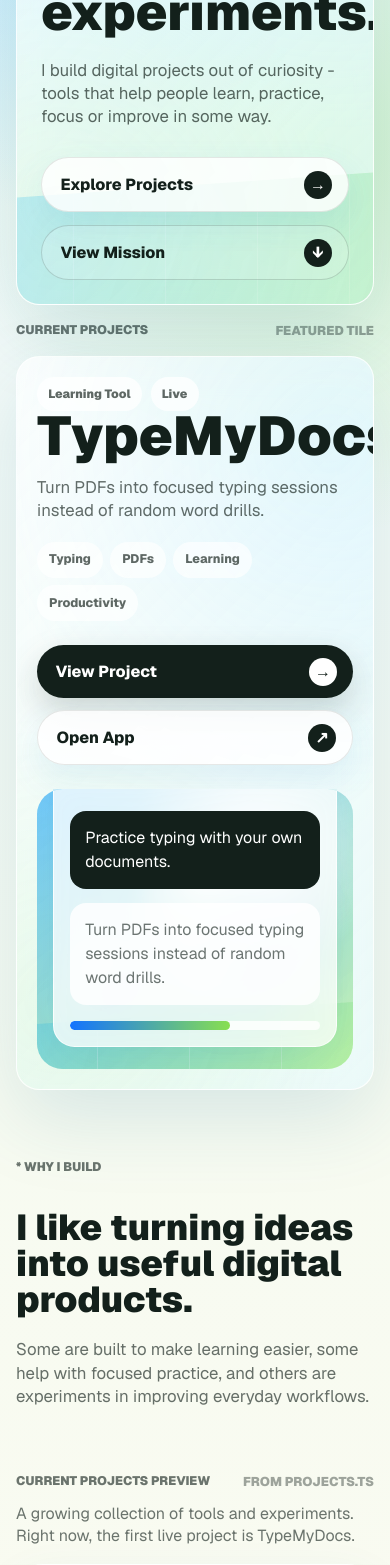
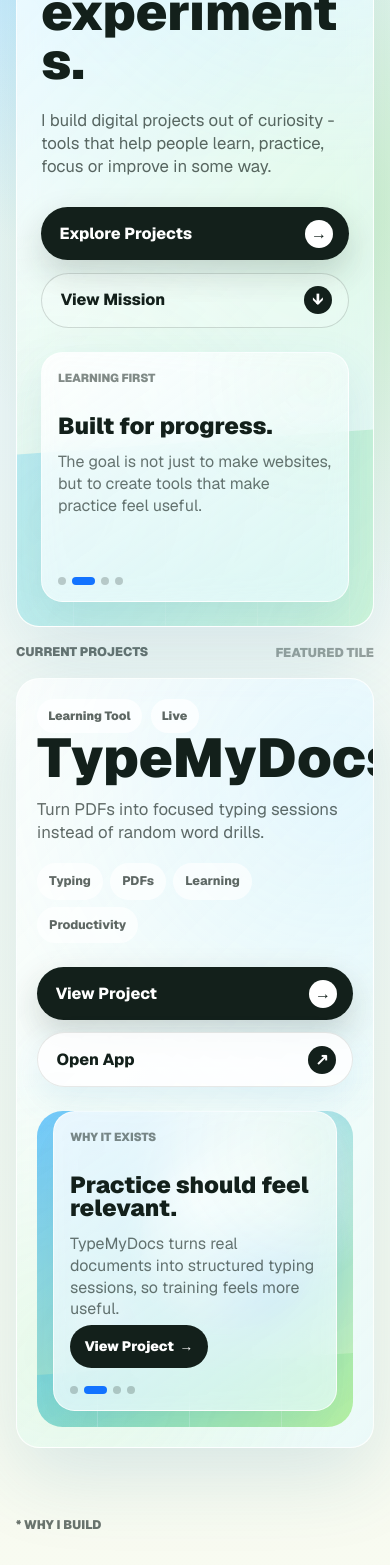
Before and after one commit to constiloool/constantin-project-hub, a Next.js app: page / in a window 390 px wide. Shown: the part 432-1997 px from the top of the page. Built offline with nearby package versions, Linux system fonts and the light colour scheme.

Commit message:
feat: add rotating info tiles and fix text overlap

```diff
--- a/src/app/globals.css
+++ b/src/app/globals.css
@@ -270,6 +270,19 @@ button {
   padding: clamp(1.5rem, 5vw, 3.5rem);
 }
 
+.hero-layout {
+  position: relative;
+  z-index: 1;
+  display: grid;
+  grid-template-columns: minmax(0, 1fr) minmax(280px, 0.42fr);
+  gap: clamp(1.5rem, 4vw, 3rem);
+  align-items: end;
+}
+
+.hero-main {
+  min-width: 0;
+}
+
 .hero-panel::before,
 .showcase-visual::before {
   content: "";
@@ -280,6 +293,7 @@ button {
     linear-gradient(110deg, rgba(0, 173, 255, 0.2), rgba(136, 230, 98, 0.28)),
     repeating-linear-gradient(90deg, rgba(255, 255, 255, 0.35) 0 1px, transparent 1px 92px);
   transform: skewY(-4deg);
+  pointer-events: none;
 }
 
 .hero-topline,
@@ -306,6 +320,7 @@ button {
   line-height: 0.92;
   letter-spacing: 0;
   animation: rise 700ms ease both;
+  overflow-wrap: anywhere;
 }
 
 .hero-copy {
@@ -407,6 +422,8 @@ button {
 
 .showcase-visual {
   position: relative;
+  display: flex;
+  align-items: flex-end;
   min-height: 360px;
   overflow: hidden;
   border-radius: 1.6rem;
@@ -417,6 +434,7 @@ button {
 
 .aero-orb {
   position: absolute;
+  z-index: 0;
   border-radius: 999px;
   background:
     radial-gradient(circle at 34% 28%, rgba(255, 255, 255, 0.95), transparent 18%),
@@ -449,6 +467,104 @@ button {
   color: #13201b;
   box-shadow: 0 22px 60px rgba(31, 117, 157, 0.13);
   backdrop-filter: blur(12px);
+}
+
+.rotating-tile {
+  position: relative;
+  z-index: 2;
+  display: flex;
+  min-height: 270px;
+  min-width: 0;
+  flex-direction: column;
+  justify-content: space-between;
+  overflow: hidden;
+  border: 1px solid rgba(255, 255, 255, 0.72);
+  border-radius: 1.35rem;
+  background:
+    linear-gradient(145deg, rgba(255, 255, 255, 0.86), rgba(231, 250, 255, 0.72)),
+    radial-gradient(circle at 90% 10%, rgba(136, 223, 80, 0.22), transparent 9rem);
+  padding: 1.15rem;
+  box-shadow: 0 18px 48px rgba(31, 117, 157, 0.12);
+  backdrop-filter: blur(12px);
+}
+
+.hero-info-tile {
+  align-self: end;
+  height: 300px;
+}
+
+.featured-rotator {
+  width: min(100%, 430px);
+  height: 312px;
+  margin: auto auto 1.1rem;
+}
+
+.principle-rotator {
+  height: 260px;
+}
+
+.rotating-tile-content {
+  display: flex;
+  flex: 1;
+  min-height: 0;
+  flex-direction: column;
+  animation: tileFade 420ms ease both;
+}
+
+.rotating-tile-label {
+  color: rgba(19, 32, 27, 0.52);
+  font-size: 0.73rem;
+  font-weight: 900;
+  text-transform: uppercase;
+}
+
+.rotating-tile h3 {
+  margin-top: 1.8rem;
+  color: #13201b;
+  font-size: clamp(1.45rem, 3vw, 2.25rem);
+  font-weight: 900;
+  line-height: 0.98;
+  overflow-wrap: anywhere;
+}
+
+.rotating-tile p {
+  margin-top: 0.85rem;
+  color: rgba(19, 32, 27, 0.62);
+  line-height: 1.35;
+}
+
+.rotating-tile-link {
+  display: inline-flex;
+  align-items: center;
+  gap: 0.35rem;
+  width: fit-content;
+  margin-top: auto;
+  border-radius: 999px;
+  background: #13201b;
+  color: white;
+  padding: 0.72rem 0.9rem;
+  font-size: 0.86rem;
+  font-weight: 850;
+}
+
+.rotating-tile-dots {
+  display: flex;
+  gap: 0.38rem;
+  margin-top: 1.1rem;
+}
+
+.rotating-tile-dots button {
+  height: 0.5rem;
+  width: 0.5rem;
+  border: 0;
+  border-radius: 999px;
+  background: rgba(19, 32, 27, 0.22);
+  padding: 0;
+}
+
+.rotating-tile-dots button[aria-pressed="true"] {
+  width: 1.45rem;
+  background: #1373ff;
 }
 
 .showcase-device {
@@ -700,6 +816,10 @@ button {
   grid-template-columns: repeat(3, 1fr);
 }
 
+.values-grid-mixed {
+  align-items: stretch;
+}
+
 .value-card,
 .mini-project {
   min-height: 190px;
@@ -880,6 +1000,17 @@ button {
   }
 }
 
+@keyframes tileFade {
+  from {
+    opacity: 0;
+    transform: translateY(8px);
+  }
+  to {
+    opacity: 1;
+    transform: translateY(0);
+  }
+}
+
 @media (prefers-reduced-motion: reduce) {
   *,
   *::before,
@@ -893,6 +1024,7 @@ button {
 
 @media (max-width: 900px) {
   .showcase-card,
+  .hero-layout,
   .section-grid,
   .project-hero,
   .project-card-body {
@@ -910,6 +1042,10 @@ button {
 
   .showcase-visual {
     min-height: 320px;
+  }
+
+  .hero-info-tile {
+    height: 250px;
   }
 }
 
@@ -1006,9 +1142,22 @@ button {
     min-height: 280px;
   }
 
-  .showcase-device {
-    left: 1rem;
-    right: 1rem;
+  .featured-rotator {
+    width: calc(100% - 2rem);
+    margin: auto 1rem 1rem;
+  }
+
+  .rotating-tile {
+    min-height: 230px;
+    padding: 1rem;
+  }
+
+  .principle-rotator {
+    height: 250px;
+  }
+
+  .featured-rotator {
+    height: 300px;
   }
 
   .detail-mockup-header {
--- a/src/app/page.tsx
+++ b/src/app/page.tsx
@@ -1,15 +1,64 @@
 import Link from "next/link";
 import { ProjectCard } from "@/components/ProjectCard";
 import { ProjectShowcase } from "@/components/ProjectShowcase";
+import { RotatingInfoTile } from "@/components/RotatingInfoTile";
 import { projects } from "@/data/projects";
 
 const featuredProject = projects.find((project) => project.featured) ?? projects[0];
 
 export default function Home() {
+  const missionSlides = [
+    {
+      label: "WHY I BUILD",
+      title: "Ideas become tools.",
+      text: "I turn small ideas into digital projects that help people learn, practice or improve.",
+    },
+    {
+      label: "LEARNING FIRST",
+      title: "Built for progress.",
+      text: "The goal is not just to make websites, but to create tools that make practice feel useful.",
+    },
+    {
+      label: "EXPERIMENTS",
+      title: "Small builds, real lessons.",
+      text: "Every project is a way to test an idea, learn faster and create something practical.",
+    },
+    {
+      label: "PROJECT HUB",
+      title: "One place for every build.",
+      text: "This hub collects the projects I create, from learning tools to productivity experiments.",
+    },
+  ];
+
+  const principleSlides = [
+    {
+      label: "PRINCIPLE 01",
+      title: "Learn by doing.",
+      text: "Projects should help people actively practice instead of only consuming information.",
+    },
+    {
+      label: "PRINCIPLE 02",
+      title: "Useful over random.",
+      text: "The best tools solve specific problems and make progress easier to see.",
+    },
+    {
+      label: "PRINCIPLE 03",
+      title: "Keep experimenting.",
+      text: "Each build is a chance to test ideas, improve design and learn something new.",
+    },
+    {
+      label: "PRINCIPLE 04",
+      title: "Make it feel good.",
+      text: "A simple idea becomes more valuable when the experience is clean, clear and enjoyable.",
+    },
+  ];
+
   return (
     <main>
       <section className="hero-shell">
         <div className="hero-panel">
+          <div className="hero-layout">
+            <div className="hero-main">
               <div className="hero-topline">
                 <span>* THE PROJECT HUB</span>
                 <span>01 / 03</span>
@@ -22,12 +71,20 @@ export default function Home() {
                 learn, practice, focus or improve in some way.
               </p>
               <div className="hero-actions">
-            <Link className="button button-light group" href="/projects">
+                <Link className="button button-dark group" href="/projects">
                   Explore Projects <span aria-hidden="true" className="button-arrow">→</span>
                 </Link>
                 <Link className="button button-ghost group" href="#mission">
                   View Mission <span aria-hidden="true" className="button-arrow">↓</span>
                 </Link>
+              </div>
+            </div>
+
+            <RotatingInfoTile
+              title="Mission Tile"
+              slides={missionSlides}
+              className="hero-info-tile"
+            />
           </div>
         </div>
       </section>
@@ -64,11 +121,10 @@ export default function Home() {
           <span className="eyebrow">* PRINCIPLES</span>
           <span className="section-count">03 / 03</span>
         </div>
-        <div className="values-grid">
+        <div className="values-grid values-grid-mixed">
           {[
             ["Learn by doing", "Projects should help people practice actively, not just consume information."],
             ["Build useful things", "Small tools should solve specific problems and feel practical."],
-            ["Keep experimenting", "Curiosity makes room for new ideas, sharper skills and better workflows."],
           ].map(([title, text]) => (
             <article className="value-card" key={title}>
               <span aria-hidden="true">✦</span>
@@ -76,6 +132,11 @@ export default function Home() {
               <p>{text}</p>
             </article>
           ))}
+          <RotatingInfoTile
+            title="Principles Tile"
+            slides={principleSlides}
+            className="principle-rotator"
+          />
         </div>
       </section>
     </main>
--- a/src/components/ProjectShowcase.tsx
+++ b/src/components/ProjectShowcase.tsx
@@ -3,6 +3,7 @@
 import Link from "next/link";
 import { useEffect, useMemo, useState } from "react";
 import type { Project } from "@/data/projects";
+import { RotatingInfoTile, type RotatingInfoSlide } from "@/components/RotatingInfoTile";
 
 type ProjectShowcaseProps = {
   projects: Project[];
@@ -36,6 +37,46 @@ export function ProjectShowcase({ projects }: ProjectShowcaseProps) {
   if (!activeProject) {
     return null;
   }
+
+  const featuredSlides: RotatingInfoSlide[] = [
+    {
+      label: "FEATURED PROJECT",
+      title: activeProject.name,
+      text: "Practice typing with your own PDFs instead of random word drills.",
+      button: {
+        label: "View Project",
+        href: `/projects/${activeProject.slug}`,
+      },
+    },
+    {
+      label: "WHY IT EXISTS",
+      title: "Practice should feel relevant.",
+      text: "TypeMyDocs turns real documents into structured typing sessions, so training feels more useful.",
+      button: {
+        label: "View Project",
+        href: `/projects/${activeProject.slug}`,
+      },
+    },
+    {
+      label: "HOW IT WORKS",
+      title: "Upload. Type. Improve.",
+      text: "Add a PDF, work through sections, skip when needed and track your progress over time.",
+      button: {
+        label: "View Project",
+        href: `/projects/${activeProject.slug}`,
+      },
+    },
+    {
+      label: "LIVE APP",
+      title: "Try the first project.",
+      text: "TypeMyDocs is the first live project in this hub and will be followed by more experiments.",
+      button: {
+        label: "Open App",
+        href: activeProject.url,
+        external: true,
+      },
+    },
+  ];
 
   return (
     <section className="showcase-section" aria-labelledby="project-showcase-title">
@@ -74,18 +115,15 @@ export function ProjectShowcase({ projects }: ProjectShowcaseProps) {
           </div>
         </div>
 
-        <div className="showcase-visual" aria-hidden="true">
-          <div className="aero-orb orb-large" />
-          <div className="aero-orb orb-small" />
-          <div className="showcase-device">
-            <div className="device-header">
-              <span />
-              <strong>{activeProject.shortDescription}</strong>
-            </div>
-            <div className="device-line active">{activeProject.tagline}</div>
-            <div className="device-line">{activeProject.description}</div>
-            <div className="device-progress"><span /></div>
-          </div>
+        <div className="showcase-visual">
+          <div className="aero-orb orb-large" aria-hidden="true" />
+          <div className="aero-orb orb-small" aria-hidden="true" />
+          <RotatingInfoTile
+            title="Featured Project Tile"
+            slides={featuredSlides}
+            intervalMs={5600}
+            className="featured-rotator"
+          />
         </div>
       </article>
 
--- /dev/null
+++ b/src/components/RotatingInfoTile.tsx
@@ -0,0 +1,104 @@
+"use client";
+
+import Link from "next/link";
+import { useEffect, useMemo, useState } from "react";
+
+export type RotatingInfoSlide = {
+  label: string;
+  title: string;
+  text: string;
+  button?: {
+    label: string;
+    href: string;
+    external?: boolean;
+  };
+};
+
+type RotatingInfoTileProps = {
+  title: string;
+  slides: RotatingInfoSlide[];
+  intervalMs?: number;
+  className?: string;
+};
+
+export function RotatingInfoTile({
+  title,
+  slides,
+  intervalMs = 5200,
+  className = "",
+}: RotatingInfoTileProps) {
+  const [activeIndex, setActiveIndex] = useState(0);
+  const [paused, setPaused] = useState(false);
+  const hasMultipleSlides = slides.length > 1;
+  const activeSlide = slides[activeIndex] ?? slides[0];
+
+  const prefersReducedMotion = useMemo(() => {
+    if (typeof window === "undefined") {
+      return true;
+    }
+
+    return window.matchMedia("(prefers-reduced-motion: reduce)").matches;
+  }, []);
+
+  useEffect(() => {
+    if (!hasMultipleSlides || paused || prefersReducedMotion) {
+      return;
+    }
+
+    const interval = window.setInterval(() => {
+      setActiveIndex((index) => (index + 1) % slides.length);
+    }, intervalMs);
+
+    return () => window.clearInterval(interval);
+  }, [hasMultipleSlides, intervalMs, paused, prefersReducedMotion, slides.length]);
+
+  if (!activeSlide) {
+    return null;
+  }
+
+  return (
+    <article
+      className={`rotating-tile ${className}`}
+      onMouseEnter={() => setPaused(true)}
+      onMouseLeave={() => setPaused(false)}
+      aria-label={title}
+    >
+      <div className="rotating-tile-content" key={activeSlide.title}>
+        <span className="rotating-tile-label">{activeSlide.label}</span>
+        <h3>{activeSlide.title}</h3>
+        <p>{activeSlide.text}</p>
+
+        {activeSlide.button ? (
+          activeSlide.button.external ? (
+            <a
+              className="rotating-tile-link"
+              href={activeSlide.button.href}
+              target="_blank"
+              rel="noopener noreferrer"
+            >
+              {activeSlide.button.label} <span aria-hidden="true">↗</span>
+            </a>
+          ) : (
+            <Link className="rotating-tile-link" href={activeSlide.button.href}>
+              {activeSlide.button.label} <span aria-hidden="true">→</span>
+            </Link>
+          )
+        ) : null}
+      </div>
+
+      {hasMultipleSlides ? (
+        <div className="rotating-tile-dots" aria-label={`${title} slides`}>
+          {slides.map((slide, index) => (
+            <button
+              key={slide.title}
+              type="button"
+              aria-label={`Show ${slide.title}`}
+              aria-pressed={index === activeIndex}
+              onClick={() => setActiveIndex(index)}
+            />
+          ))}
+        </div>
+      ) : null}
+    </article>
+  );
+}
```
Lines whose indentation alone changed are shown as unchanged.
